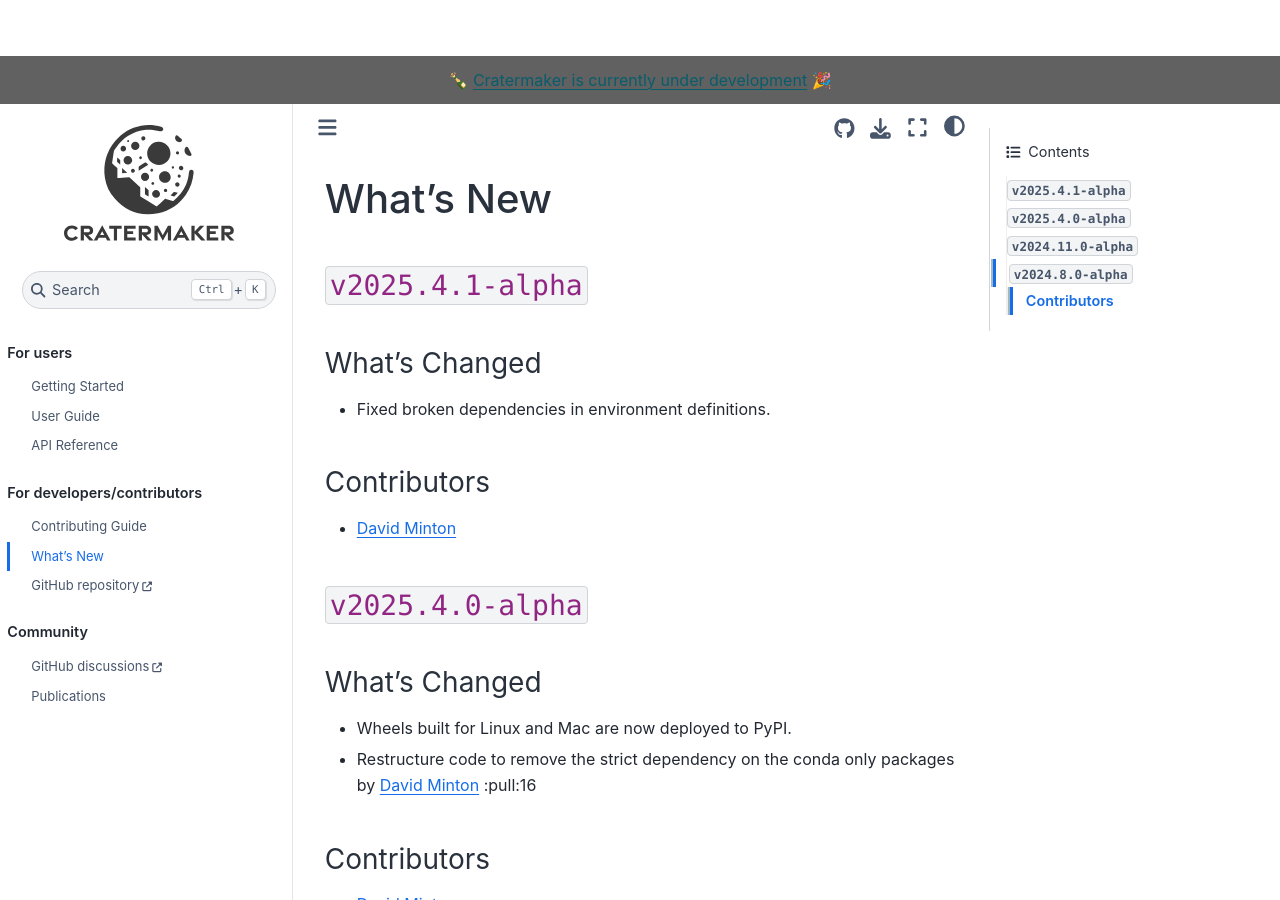
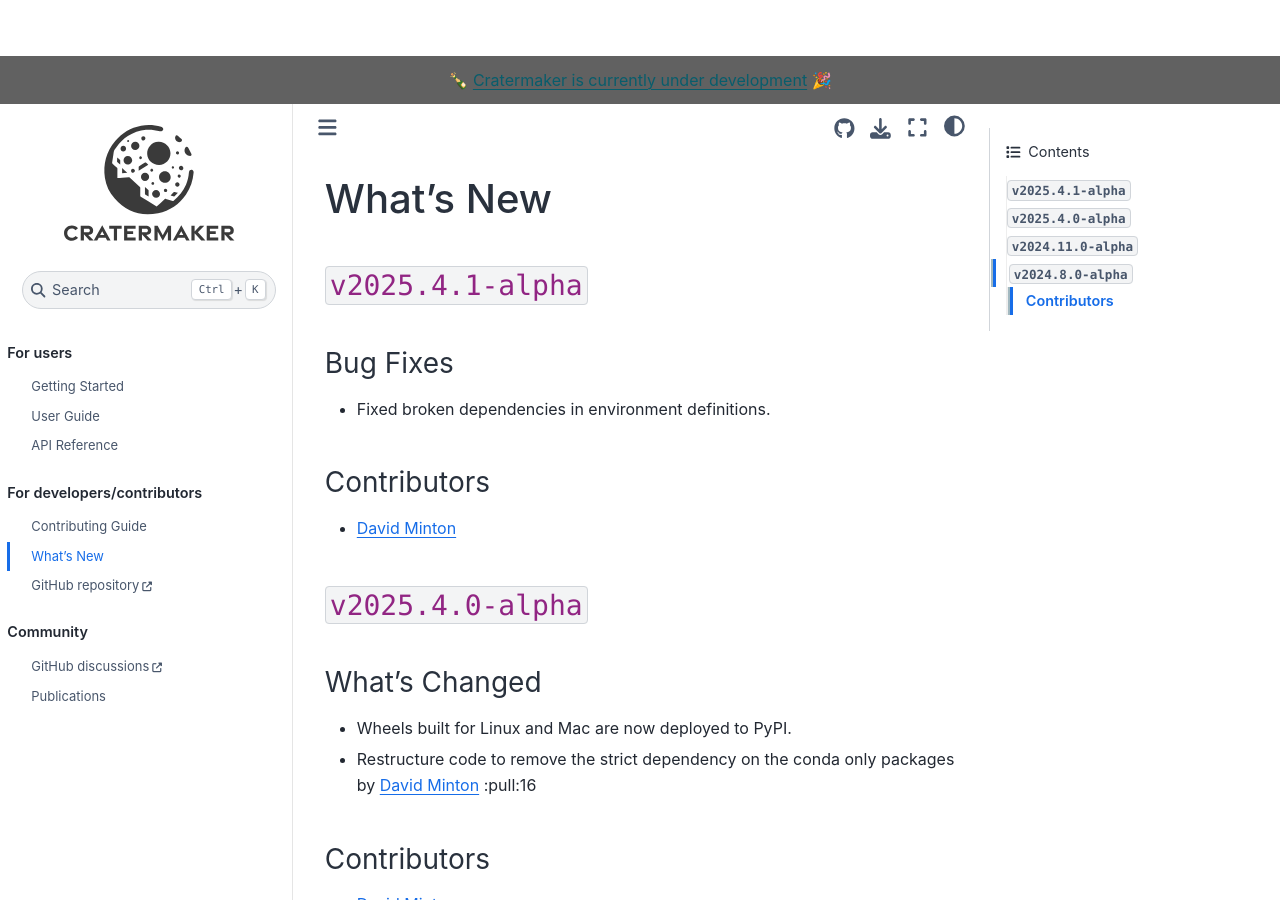
Before and after one commit to MintonGroup/cratermaker, a Sphinx documentation site: the page built from docs/whats-new.rst, in a window 1280 px wide and 900 px high. Built offline with Sphinx 7.4.7 and the Sphinx Book theme 1.1.4, drawn with Linux system fonts in a browser that asks for light colours; the version number could not be read and is left out; cross-references to code outside the pages are shown as plain code.

Commit message:
Updated changelog header

```diff
--- a/docs/whats-new.rst
+++ b/docs/whats-new.rst
@@ -8,8 +8,8 @@ What's New
 :release:`v2025.4.1-alpha`
 -------------------------
 
-What’s Changed
-~~~~~~~~~~~~~~
+Bug Fixes
+~~~~~~~~~
 
 - Fixed broken dependencies in environment definitions.
 
```
